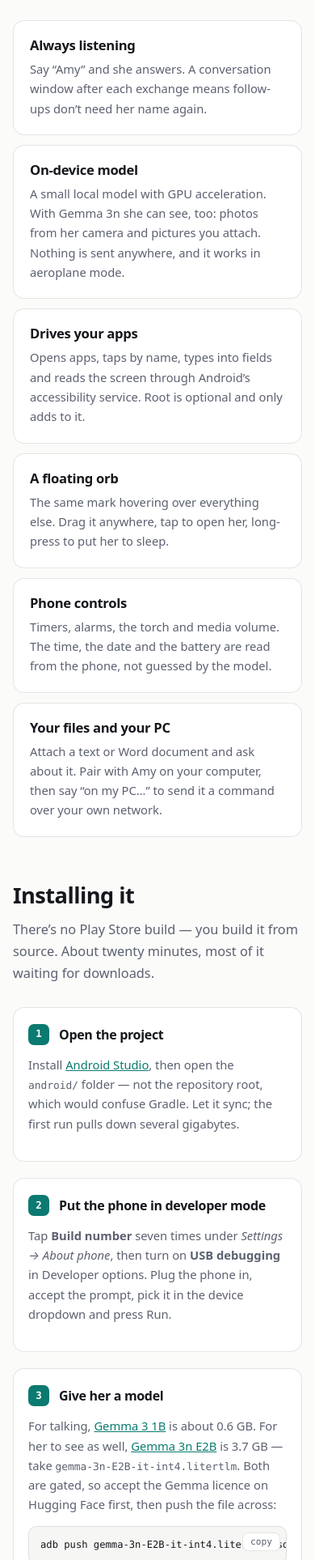
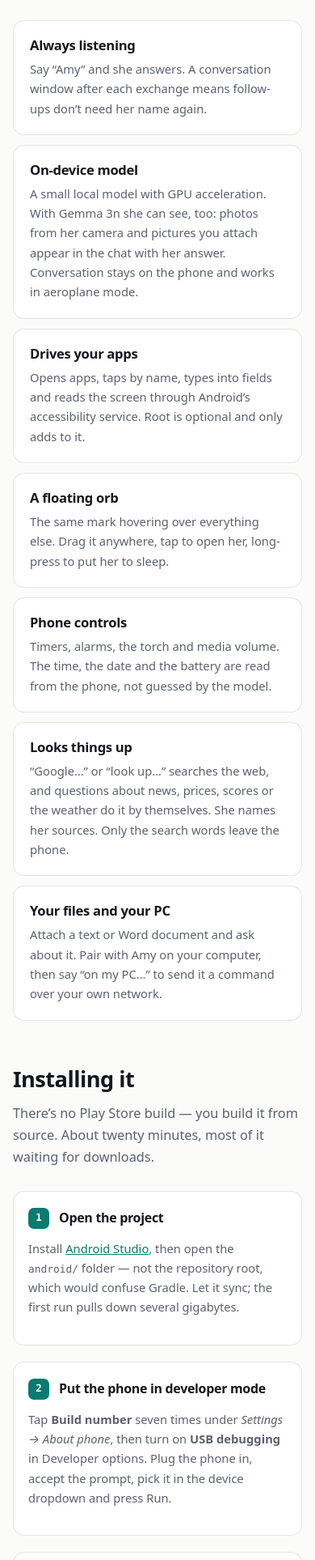
Before and after one commit to edzzztech/Amy-AI, a plain HTML site: page docs/index.html in a window 390 px wide. Shown: the part 9770-11697 px from the top of the page at 81% size. Drawn offline with Linux system fonts and the light colour scheme.

Commit message:
Docs: web lookups, installing a model from the phone, adb path on Windows

```diff
--- a/docs/index.html
+++ b/docs/index.html
@@ -914,6 +914,7 @@
   <li>Runs a small local model with GPU acceleration &mdash; and with Gemma&nbsp;3n it can see, describing photos you take or pictures you attach.</li>
   <li>Opens apps, taps by name and types, through Android&rsquo;s accessibility service. Root is optional and only adds to it.</li>
   <li>Floats an orb over other apps &mdash; drag it, tap to open, long-press to sleep.</li>
+  <li>Looks things up on the web when asked, or when a question needs today&rsquo;s answer, and names the sites.</li>
   <li>Camera capture, file attachments and conversation history.</li>
 </ul>
 <h4>What does not carry over</h4>
@@ -1192,7 +1193,7 @@
       </div>
       <div class="card">
         <h3>On-device model</h3>
-        <p>A small local model with GPU acceleration. With Gemma&nbsp;3n she can see, too: photos from her camera and pictures you attach. Nothing is sent anywhere, and it works in aeroplane mode.</p>
+        <p>A small local model with GPU acceleration. With Gemma&nbsp;3n she can see, too: photos from her camera and pictures you attach appear in the chat with her answer. Conversation stays on the phone and works in aeroplane mode.</p>
       </div>
       <div class="card">
         <h3>Drives your apps</h3>
@@ -1205,6 +1206,10 @@
       <div class="card">
         <h3>Phone controls</h3>
         <p>Timers, alarms, the torch and media volume. The time, the date and the battery are read from the phone, not guessed by the model.</p>
+      </div>
+      <div class="card">
+        <h3>Looks things up</h3>
+        <p>&ldquo;Google&hellip;&rdquo; or &ldquo;look up&hellip;&rdquo; searches the web, and questions about news, prices, scores or the weather do it by themselves. She names her sources. Only the search words leave the phone.</p>
       </div>
       <div class="card">
         <h3>Your files and your PC</h3>
@@ -1230,7 +1235,7 @@
 
       <div class="step">
         <div class="step-top"><span class="step-n"></span><h3>Give her a model</h3></div>
-        <p>For talking, <a href="https://huggingface.co/litert-community/Gemma3-1B-IT" style="color:var(--accent)">Gemma 3 1B</a> is about 0.6&nbsp;GB. For her to see as well, <a href="https://huggingface.co/google/gemma-3n-E2B-it-litert-lm" style="color:var(--accent)">Gemma 3n E2B</a> is 3.7&nbsp;GB &mdash; take <code>gemma-3n-E2B-it-int4.litertlm</code>. Both are gated, so accept the Gemma licence on Hugging Face first, then push the file across:</p>
+        <p>For talking, <a href="https://huggingface.co/litert-community/Gemma3-1B-IT" style="color:var(--accent)">Gemma 3 1B</a> is about 0.6&nbsp;GB. For her to see as well, <a href="https://huggingface.co/google/gemma-3n-E2B-it-litert-lm" style="color:var(--accent)">Gemma 3n E2B</a> is 3.7&nbsp;GB &mdash; take <code>gemma-3n-E2B-it-int4.litertlm</code>. Both are gated, so accept the Gemma licence on Hugging Face first. Download it on the phone, then tap <strong>Attach</strong> in Amy and pick the file: she copies it into place and loads it. Or push it from a computer with adb (in PowerShell, Android Studio&rsquo;s copy is at <code>$env:LOCALAPPDATA\Android\Sdk\platform-tools\adb.exe</code>):</p>
         <div class="pre-wrap"><button class="copy">copy</button><pre>adb push gemma-3n-E2B-it-int4.litertlm /sdcard/Android/data/io.github.edzzztech.amy/files/</pre></div>
         <p>A <code>.task</code> or <code>.litertlm</code> file in that folder is picked up whatever it&rsquo;s called.</p>
       </div>
@@ -1243,7 +1248,7 @@
 
     <div class="pipe-note" style="margin-top:34px">
       <div><strong>Not a port</strong>CAD, reading your PC&rsquo;s screen and Windows automation can&rsquo;t cross over. A phone runs a 1&ndash;3B model against your desktop&rsquo;s larger ones, so expect it to be quicker but less capable.</div>
-      <div><strong>Still local</strong>The model and your conversations stay on the handset; speech goes through your phone&rsquo;s own recogniser, asked to work offline. Pairing with the PC needs no account and no server in between.</div>
+      <div><strong>Still local</strong>The model and your conversations stay on the handset; speech goes through your phone&rsquo;s own recogniser, on-device where the phone has one. Web lookups send only the words searched for. Pairing with the PC needs no account and no server in between.</div>
       <div><strong>Android 10 or newer</strong>Built against API&nbsp;36 (Android 16). Any reasonably recent phone will do; more RAM means you can run a larger model.</div>
     </div>
   </div>
```
Also changed, not shown: docs/privacy.html (+1 -0 lines), 2 other files.
